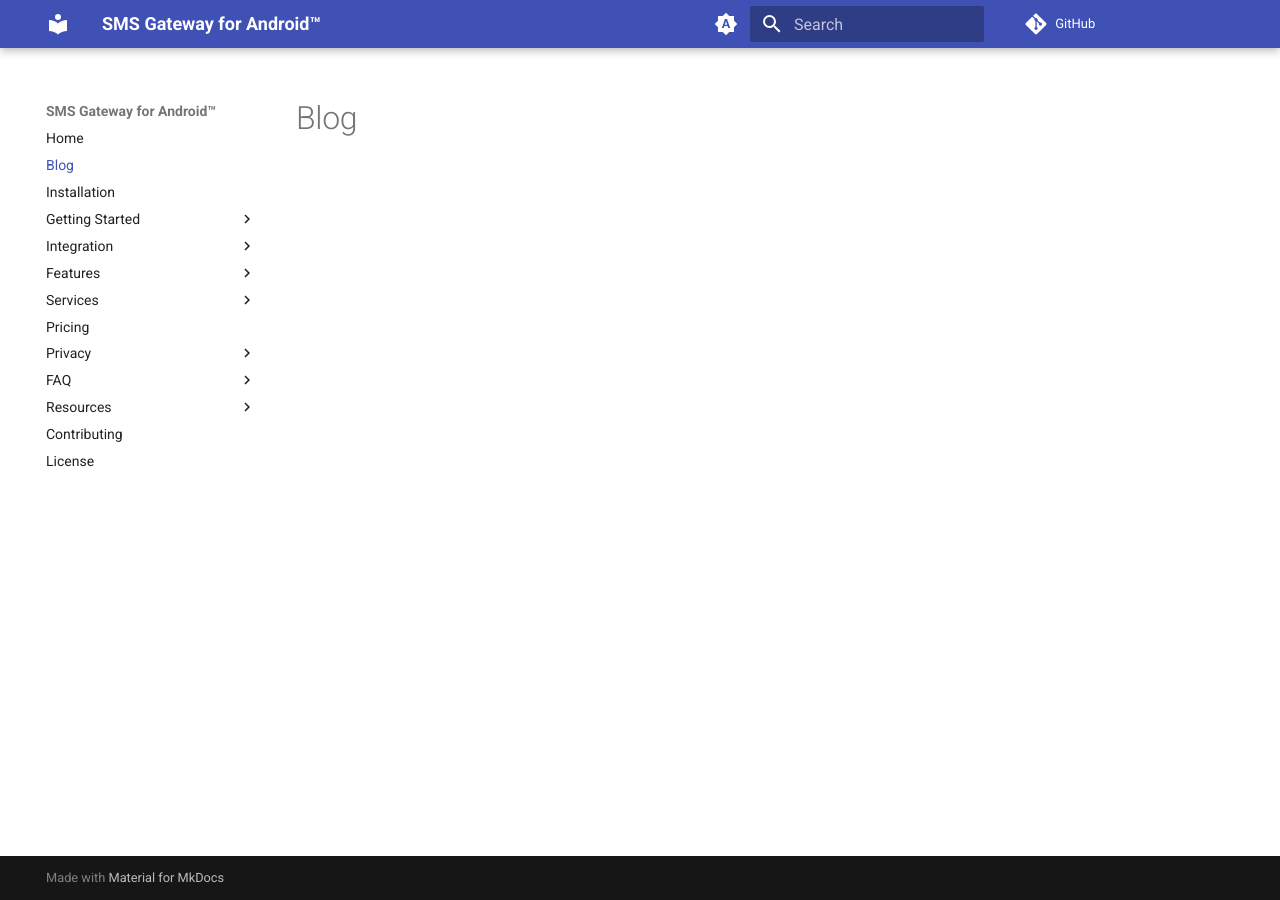
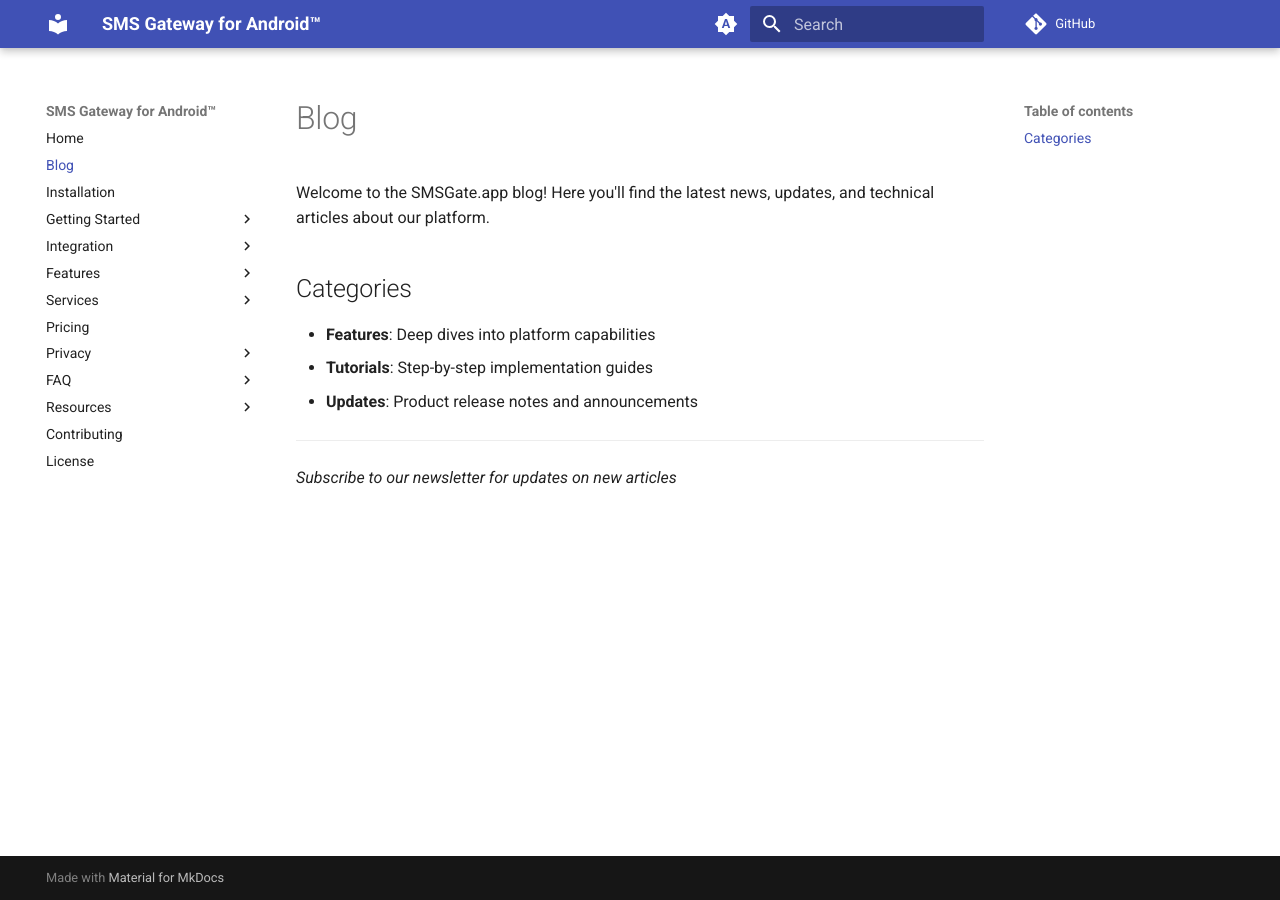
Before and after one commit to android-sms-gateway/docs-web, an MkDocs documentation site: the page built from docs/blog/index.md, in a window 1280 px wide. Built offline with MkDocs 1.6.1 and Material for MkDocs 9.7.7, drawn with Linux system fonts in a browser that asks for light colours; comment, search, counter and statistics services are not loaded.

Commit message:
[blog] initial setup

```diff
--- a/docs/blog/index.md
+++ b/docs/blog/index.md
@@ -1 +1,12 @@
 # Blog
+
+Welcome to the SMSGate.app blog! Here you'll find the latest news, updates, and technical articles about our platform.
+
+## Categories
+- **Features**: Deep dives into platform capabilities
+- **Tutorials**: Step-by-step implementation guides
+- **Updates**: Product release notes and announcements
+
+---
+
+*Subscribe to our newsletter for updates on new articles*
--- a/mkdocs.yml
+++ b/mkdocs.yml
@@ -8,6 +8,7 @@
   features:
     - content.code.copy
     - content.code.annotate
+    - navigation.indexes
   palette:
     # Palette toggle for automatic mode
     - media: "(prefers-color-scheme)"
@@ -94,7 +95,16 @@
   - social
   - git-revision-date-localized:
       enable_creation_date: true
-  - blog
+  - blog:
+      blog_dir: blog
+      blog_toc: true
+  - rss:
+      match_path: blog/posts/.*
+      date_from_meta:
+        as_creation: date
+      categories:
+        - categories
+        - tags
 markdown_extensions:
   - pymdownx.highlight:
       anchor_linenums: true
--- a/requirements.txt
+++ b/requirements.txt
@@ -26,6 +28,8 @@
 mkdocs-material-extensions==1.3.1; python_version >= '3.8'
 mkdocs-minify-plugin==0.7.2; python_version >= '3.8'
 mkdocs-render-swagger-plugin==0.1.2; python_version >= '3.8'
+mkdocs-rss-plugin==1.16.0; python_version >= '3.9' and python_version < '4'
+msgpack==1.1.1; python_version >= '3.8'
 packaging==25.0; python_version >= '3.8'
 paginate==0.5.7
 pathspec==0.12.1; python_version >= '3.8'
```
Also changed, not shown: other parts of requirements.txt (+3 -1 lines), 2 other files.
